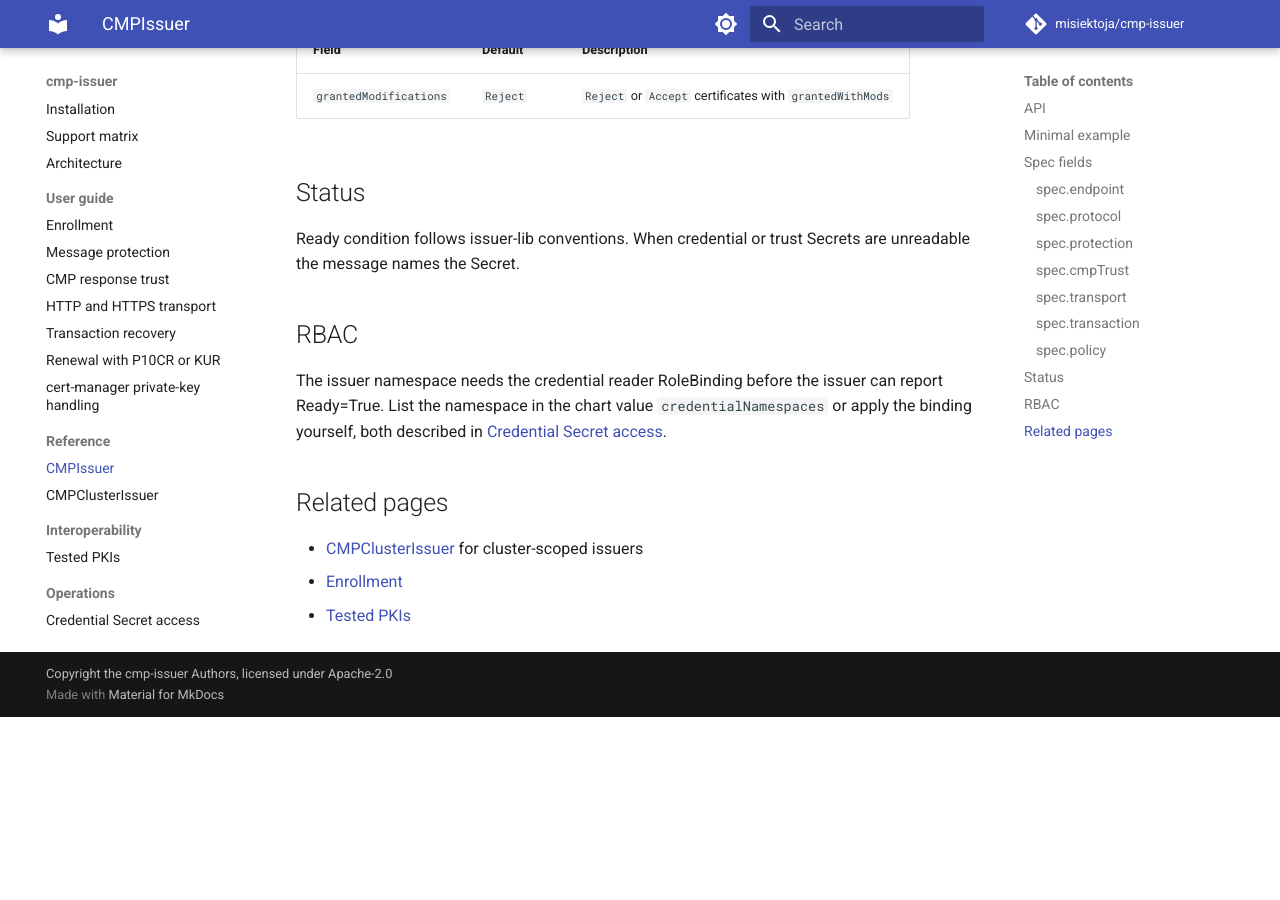
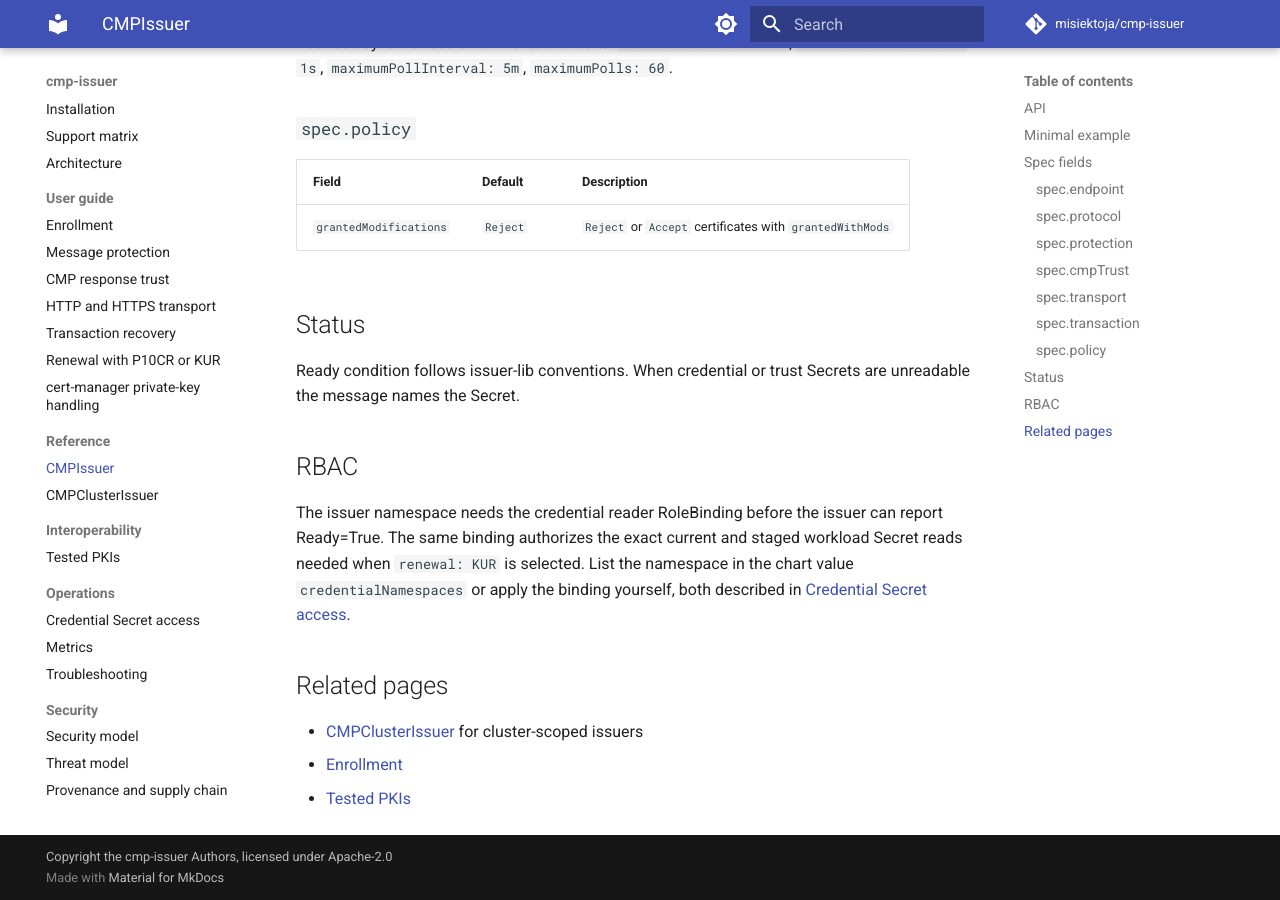
Before and after one commit to misiektoja/cmp-issuer, an MkDocs documentation site: the page built from docs/reference/cmpissuer.md, in a window 1280 px wide and 900 px high, scrolled down 3280 px. Built offline with MkDocs 1.6.1 and Material for MkDocs 9.7.7, drawn with Linux system fonts in a browser that asks for light colours; comment, search, counter and statistics services are not loaded; before the commit the page ends 3997 px from its top, so only the background shows below that; some of the changed text lies outside the part shown.

Commit message:
docs(reference): document CMPIssuer KUR
Signed-off-by: misiektoja <misiektoja-github@rm-rf.ninja>

```diff
--- a/docs/reference/cmpissuer.md
+++ b/docs/reference/cmpissuer.md
@@ -50,6 +50,7 @@
 | Field | Required | Default | Description |
 | --- | --- | --- | --- |
 | `url` | yes | | Complete HTTP or HTTPS CMP URL |
+| `renewalUrl` | no | `url` | Complete HTTP or HTTPS URL used only for KUR |
 | `timeout` | yes | `30s` | Per HTTP exchange timeout |
 | `maxResponseSize` | yes | `1048576` | Maximum response body in bytes (1024-10485760) |
 
@@ -59,6 +60,7 @@
 | --- | --- | --- | --- |
 | `version` | yes | `2` | CMP version; only `2` is supported |
 | `initialEnrollment` | yes | `P10CR` | Only `P10CR` is implemented |
+| `renewal` | no | `P10CR` | `P10CR` repeats enrollment. `KUR` uses the current certificate and CRMF proof of possession for later cert-manager revisions |
 | `recipient` | yes | | RFC 4514 recipient DN. Also the authority every response must be sent by, compared ignoring attribute order |
 | `confirmation` | yes | `Explicit` | `Explicit` sends `certConf`; `Implicit` requests server-granted implicit confirmation |
 | `p10crResponseCertReqId` | no | accept `-1` or `0` | Pin `-1` or `0` when the server behavior is known |
@@ -111,7 +113,7 @@
 
 ## RBAC
 
-The issuer namespace needs the credential reader RoleBinding before the issuer can report Ready=True. List the namespace in the chart value `credentialNamespaces` or apply the binding yourself, both described in [Credential Secret access](../operations/secret-access.md).
+The issuer namespace needs the credential reader RoleBinding before the issuer can report Ready=True. The same binding authorizes the exact current and staged workload Secret reads needed when `renewal: KUR` is selected. List the namespace in the chart value `credentialNamespaces` or apply the binding yourself, both described in [Credential Secret access](../operations/secret-access.md).
 
 ## Related pages
 
```
